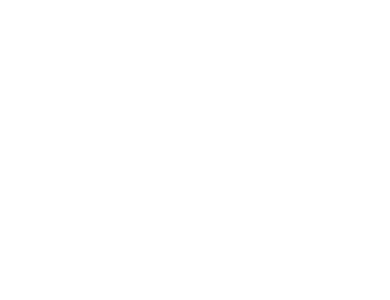
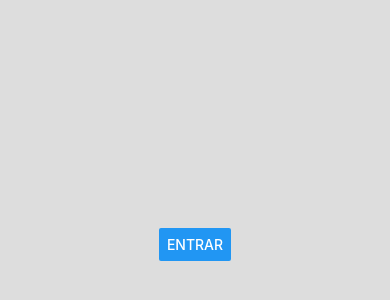
Before and after one commit to dhionathan01/React_Native_Curse_MTF, a React Native app: screen / in a window 390 px wide. Shown: the part 178-478 px from the top of the page. Built offline with nearby package versions, Linux system fonts and the light colour scheme.

Commit message:
feat: :sparkles: Criando modais

```diff
--- a/App.js
+++ b/App.js
@@ -1,17 +1,31 @@
 import React, {Component} from 'react';
-import { View, Text, StyleSheet, TextInput, TouchableOpacity, Alert, Keyboard } from 'react-native';
-
+import { Button, View, Modal, Text, StyleSheet, } from 'react-native';
 import AsyncStorage from '@react-native-async-storage/async-storage';
 export default class App extends Component{
   constructor(props) {
     super(props);
     this.state = {
-
+      modalVisible: false,
     };
+    this.entrar = this.entrar.bind(this);
+    this.sair = this.sair.bind(this);
+  }
+  entrar(visible) {
+    this.setState({ modalVisible: true });
+  }
+  sair(visible) {
+    this.setState({ modalVisible: visible });
   }
   render() {
     return (
       <View style={styles.container}>
+        <Button title="Entrar" onPress={() => this.entrar(true)}></Button>
+        <Modal animationType="slide" visible={this.state.modalVisible}>
+          <View style={{backgroundColor: '#292929', flex: 1}}>
+            <Text style={{ color: '#FFF', fontSize: 28 }}>Seja Bem-vindo!</Text>
+            <Button title='Sair' onPress={() => this.sair(false)}></Button>
+          </View>
+        </Modal>
       </View>
     );
   }
@@ -19,5 +33,8 @@
 const styles = StyleSheet.create({
   container: {
     flex: 1,
+    justifyContent: 'center',
+    alignItems: 'center',
+    backgroundColor: '#DDD',
   },
 });
```
Also changed, not shown: previews_comit/criando modais.gif (added), previews_comit/readme.md.
